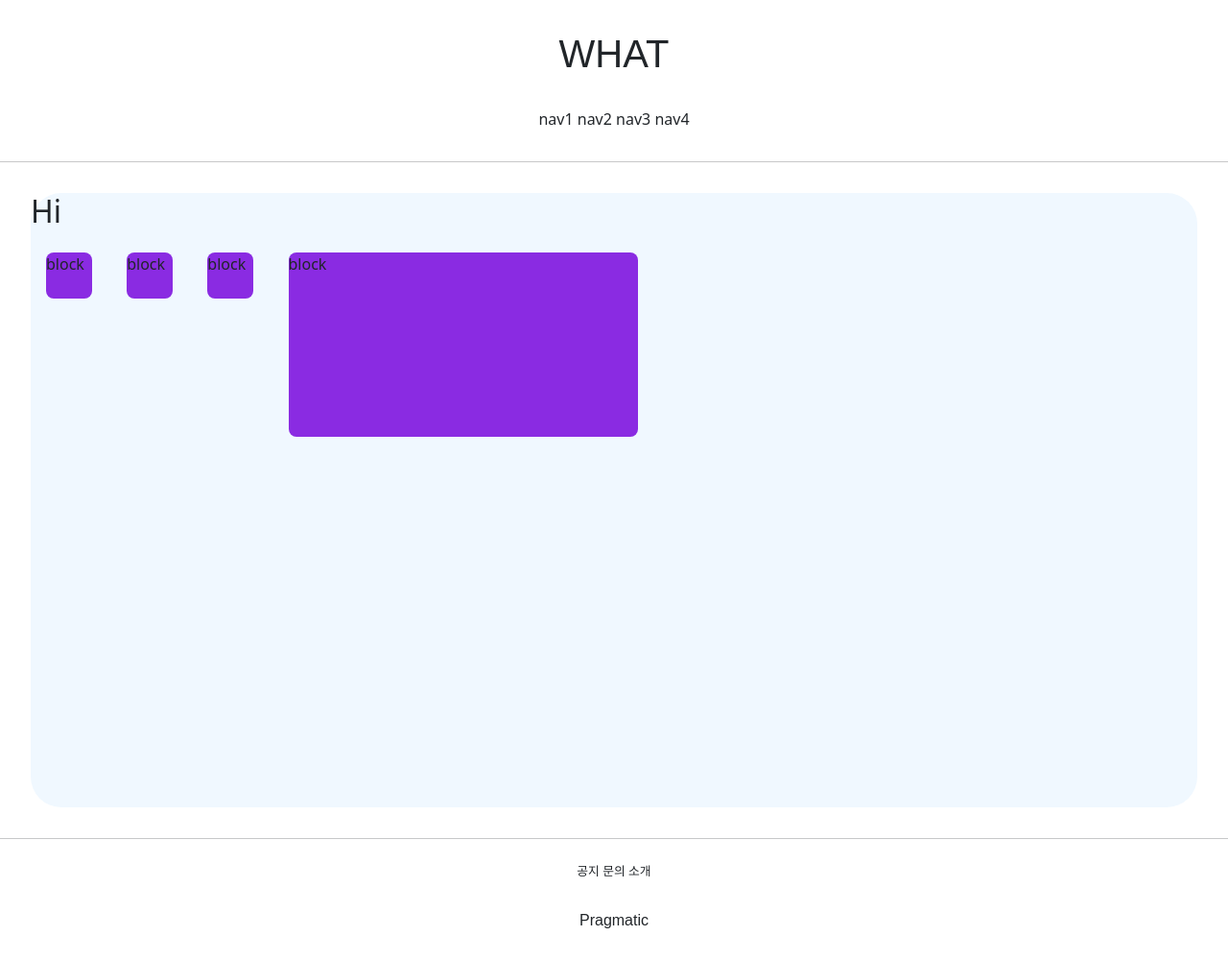
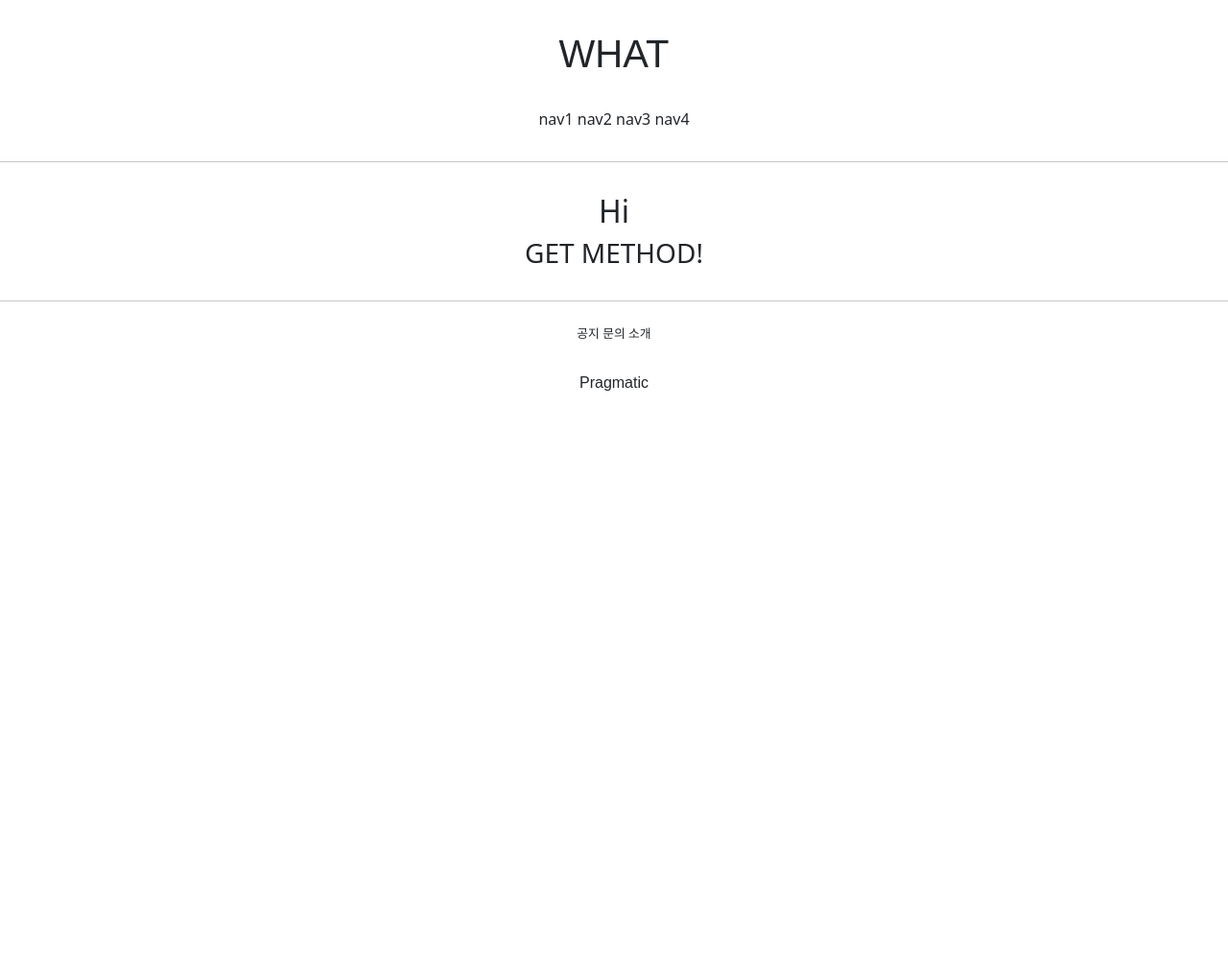
Before and after one commit to ha-yun/GSWEB2, a Django app: page /accounts/ha_world in a window 1280 px wide. Shown: the whole page at 96% size. After the commit the page ends 407 px from the top, so only its background shows below. Run offline with Django 3.2, Linux system fonts and the light colour scheme; parts of the project's set-up code (start-up, migrations or seed data) failed here and were passed over; some web fonts are replaced.

Commit message:
2021/07/08 gsweb2! class commit 1 : get method

```diff
--- a/accountapp/templates/accountapp/ha_world.html
+++ b/accountapp/templates/accountapp/ha_world.html
@@ -2,25 +2,10 @@
 
 {% block content %}
 
-    <style>
-    .testing{
-        background-color: blueviolet;
-        height: 48px;
-        width: 48px;
-        margin: 1rem;
-        border-radius: .5rem;
-    }
-    </style>
-
-    <div style="height: 40rem; background-color: aliceblue; border-radius: 2rem; margin: 2rem;">
+    <div style="margin: 2rem; text-align: center">
     <h2>Hi</h2>
 
-
-    <div class="testing" div style="display : inline-block">block</div>
-    <div class="testing" div style="display : inline-block; width: 3rem; height: 3rem">block</div>
-    <div class="testing" div style="display : inline-block; width: 3em; height: 3em">block</div>
-    <div class="testing" div style="display : inline-block; width: 30%; height: 30%">block</div>
-
+    <h3>{{ text }}</h3>
 
 </div>
 
--- a/accountapp/views.py
+++ b/accountapp/views.py
@@ -3,4 +3,7 @@ from django.shortcuts import render
 
 # Create your views here.
 def ha_world(request):
-    return render(request, 'accountapp/ha_world.html')
+    if request.method=='POST':
+        return render(request, 'accountapp/ha_world.html',context={'text':'POST METHOD!'})
+    else:
+        return render(request, 'accountapp/ha_world.html',context={'text':'GET METHOD!'})
```
